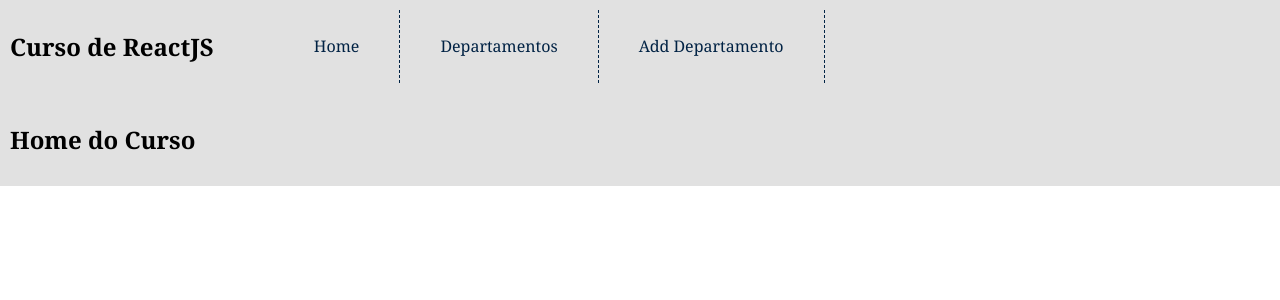
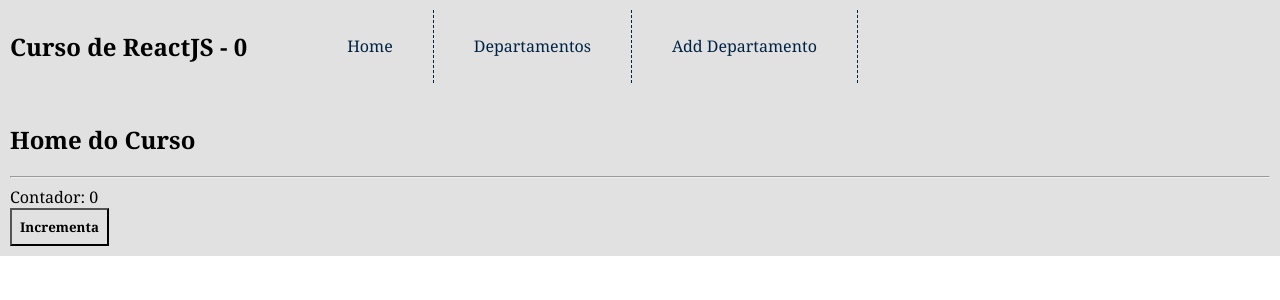
Before and after one commit to csfeijo/1606066-reactjs-procempa, a React (Create React App) app in the folder curso-react-js/: page / in a window 1280 px wide. Shown: the top 300 px of the page. Built offline with nearby package versions, Linux system fonts and the light colour scheme.

Commit message:
Aula 10 - configuração da Store/counter

```diff
--- a/curso-react-js/package.json
+++ b/curso-react-js/package.json
@@ -3,6 +3,7 @@
   "version": "0.1.0",
   "private": true,
   "dependencies": {
+    "@reduxjs/toolkit": "^1.8.5",
     "@testing-library/jest-dom": "^5.16.5",
     "@testing-library/react": "^13.3.0",
     "@testing-library/user-event": "^13.5.0",
@@ -11,8 +12,10 @@
     "prop-types": "^15.8.1",
     "react": "^18.2.0",
     "react-dom": "^18.2.0",
+    "react-redux": "^8.0.4",
     "react-router-dom": "^6.3.0",
     "react-scripts": "5.0.1",
+    "redux": "^4.2.0",
     "styled-components": "^5.3.5",
     "web-vitals": "^2.1.4"
   },
--- a/curso-react-js/src/components/Menu/index.js
+++ b/curso-react-js/src/components/Menu/index.js
@@ -1,11 +1,16 @@
 import React from 'react';
 import { LinkNav, Nav } from './styles';
+import { useSelector } from 'react-redux';
+import { counter } from '../../store/counter/counterSlice';
+
 
 const Menu = () => {
 
+  const count = useSelector(counter);
+
   return (
     <Nav>
-      <h1>Curso de ReactJS</h1>
+      <h1>Curso de ReactJS - {count.value}</h1>
       <LinkNav to='/'>Home</LinkNav>
       <LinkNav to='/departamentos'>Departamentos</LinkNav>
       <LinkNav to='/departamentos/new'>Add Departamento</LinkNav>
--- a/curso-react-js/src/index.js
+++ b/curso-react-js/src/index.js
@@ -2,11 +2,15 @@ import React from 'react';
 import ReactDOM from 'react-dom/client';
 import App from './App';
 import reportWebVitals from './reportWebVitals';
+import { Provider } from 'react-redux';
+import store from './store';
 
 const root = ReactDOM.createRoot(document.getElementById('root'));
 root.render(
   <React.StrictMode>
-    <App />
+    <Provider store={store}>
+      <App />
+    </Provider>
   </React.StrictMode>
 );
 
--- a/curso-react-js/src/pages/Home/index.js
+++ b/curso-react-js/src/pages/Home/index.js
@@ -1,11 +1,27 @@
 import React from 'react';
+import { useDispatch, useSelector } from 'react-redux';
+import { counter, incrementCounter } from '../../store/counter/counterSlice';
 import Container from './styles';
+import Button from '../../components/Button';
 
 const Home = () => {
+
+  const count = useSelector(counter);
+  const dispatch = useDispatch()
 
   return (
     <Container>
       <h1>Home do Curso</h1>
+      <hr/>
+      Contador: {count.value}
+
+      <Button
+        onClick={() =>{
+          dispatch(incrementCounter())
+        }}
+      >
+        Incrementa
+      </Button>
     </Container>
   )
 }
--- /dev/null
+++ b/curso-react-js/src/store/counter/counterSlice.js
@@ -0,0 +1,17 @@
+import { createSlice } from '@reduxjs/toolkit';
+
+export const slice = createSlice({
+  name: 'counter',
+  initialState: {
+    value: 0
+  },
+  reducers: {
+    incrementCounter(state) {
+      return { ...state, value: state.value + 1 }
+    }
+  }
+});
+
+export const { incrementCounter } = slice.actions;
+export const counter = state => state.counter;
+export default slice.reducer;
--- /dev/null
+++ b/curso-react-js/src/store/index.js
@@ -0,0 +1,8 @@
+import { configureStore } from '@reduxjs/toolkit';
+import counterReducer from './counter/counterSlice';
+
+export default configureStore({
+  reducer: {
+    counter: counterReducer
+  }
+})
```
Also changed, not shown: 2 other files (tests, documents, lock files or other folders).
